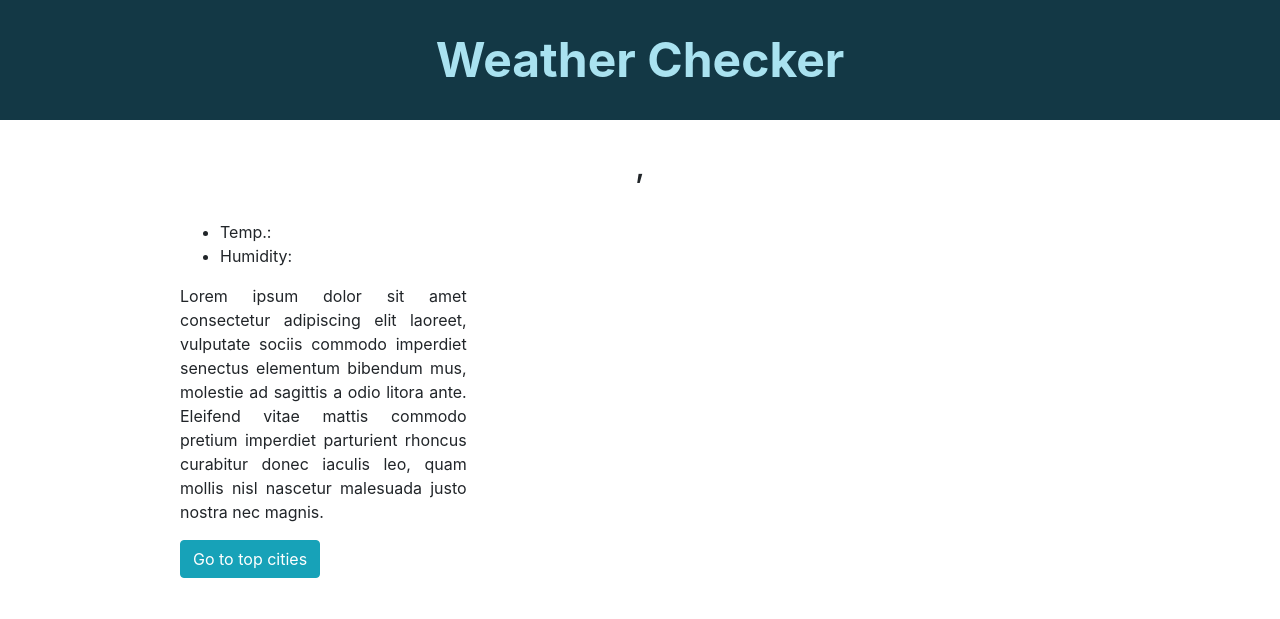
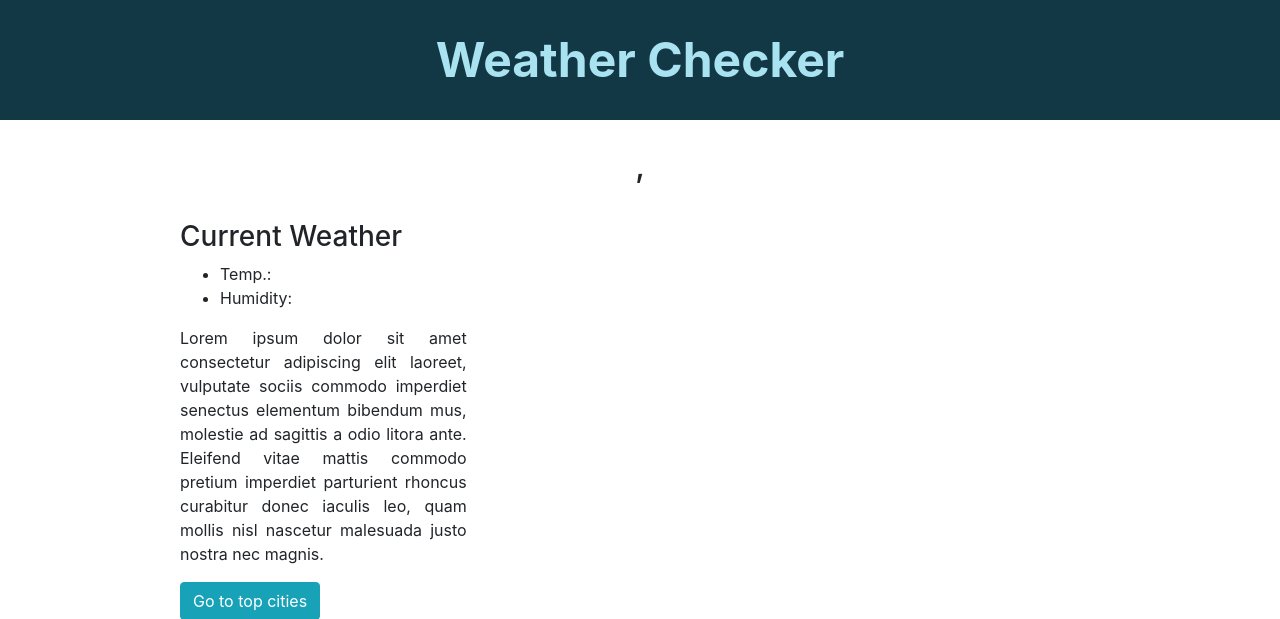
Before and after one commit to juliandresval/weather-checker, a Symfony app: template templates/weatherchecker/checkweather.html.twig in a window 1280 px wide. Shown: the top 619 px of the page. Run offline with Twig, Linux system fonts and the light colour scheme; the template is opened without the code that fills it, so the values that code supplies are empty; some libraries are stand-ins or nearby versions.

Commit message:
Ultimos ajustes

```diff
--- a/migrations/Version20210622022247.php
+++ b/migrations/Version20210622022247.php
@@ -21,10 +21,7 @@
     {
         // this up() migration is auto-generated, please modify it to your needs
         $this->addSql('CREATE TABLE cities (id INT AUTO_INCREMENT NOT NULL, owm_id INT DEFAULT NULL, zip_code INT DEFAULT NULL, name VARCHAR(127) NOT NULL, findname VARCHAR(127) DEFAULT NULL, state VARCHAR(3) DEFAULT NULL, country VARCHAR(3) NOT NULL, lat NUMERIC(10, 7) DEFAULT NULL, lon NUMERIC(10, 7) DEFAULT NULL, PRIMARY KEY(id)) DEFAULT CHARACTER SET utf8mb4 COLLATE `utf8mb4_unicode_ci` ENGINE = InnoDB');
-        $this->addSql('CREATE TABLE ciudades (id INT AUTO_INCREMENT NOT NULL, owm_id INT DEFAULT NULL, zip_code INT DEFAULT NULL, name VARCHAR(127) NOT NULL, findname VARCHAR(127) DEFAULT NULL, state VARCHAR(3) DEFAULT NULL, country VARCHAR(3) NOT NULL, lat NUMERIC(10, 7) DEFAULT NULL, lon NUMERIC(10, 7) DEFAULT NULL, PRIMARY KEY(id)) DEFAULT CHARACTER SET utf8mb4 COLLATE `utf8mb4_unicode_ci` ENGINE = InnoDB');
-        $this->addSql('CREATE TABLE historial (id INT AUTO_INCREMENT NOT NULL, city_id INT DEFAULT NULL, date DATE DEFAULT NULL, temp DOUBLE PRECISION DEFAULT NULL, hum DOUBLE PRECISION DEFAULT NULL, INDEX historial_ciudades_id_fk (city_id), PRIMARY KEY(id)) DEFAULT CHARACTER SET utf8mb4 COLLATE `utf8mb4_unicode_ci` ENGINE = InnoDB');
         $this->addSql('CREATE TABLE history (id INT AUTO_INCREMENT NOT NULL, city_id INT DEFAULT NULL, date DATE DEFAULT NULL, temp DOUBLE PRECISION DEFAULT NULL, hum DOUBLE PRECISION DEFAULT NULL, INDEX history_cities_id_fk (city_id), PRIMARY KEY(id)) DEFAULT CHARACTER SET utf8mb4 COLLATE `utf8mb4_unicode_ci` ENGINE = InnoDB');
-        $this->addSql('ALTER TABLE historial ADD CONSTRAINT FK_269506528BAC62AF FOREIGN KEY (city_id) REFERENCES ciudades (id)');
         $this->addSql('ALTER TABLE history ADD CONSTRAINT FK_27BA704B8BAC62AF FOREIGN KEY (city_id) REFERENCES cities (id)');
     }
 
@@ -32,10 +29,7 @@
     {
         // this down() migration is auto-generated, please modify it to your needs
         $this->addSql('ALTER TABLE history DROP FOREIGN KEY FK_27BA704B8BAC62AF');
-        $this->addSql('ALTER TABLE historial DROP FOREIGN KEY FK_269506528BAC62AF');
         $this->addSql('DROP TABLE cities');
-        $this->addSql('DROP TABLE ciudades');
-        $this->addSql('DROP TABLE historial');
         $this->addSql('DROP TABLE history');
     }
 }
--- a/templates/weatherchecker/checkweather.html.twig
+++ b/templates/weatherchecker/checkweather.html.twig
@@ -1,6 +1,6 @@
 {% extends 'base.html.twig' %}
 
-{% block title %}Hello WeathercheckerController!{% endblock %}
+{% block title %} {{ city.name }} Weather{% endblock %}
 
 {% block body %}
     <div class="row">
@@ -12,6 +12,7 @@
     </div>
     <div class="row">
         <div class="col-sm-4">
+            <h3>Current Weather</h3>
             <ul class="card-text weather-card" id="{{city.owmId}}" data-id="{{ city.owmId }}" data-lon="{{ city.lon }}" data-lat="{{ city.lat }}">
                 <li id="temp">Temp.: </li>
                 <li id="humidity">Humidity: </li>
@@ -38,8 +39,8 @@
                         {% for row in history %}
                             <tr>
                                 <td>{{ row.date.format('Y-m-d') }}</td>
-                                <td>{{ row.temp }}</td>
-                                <td>{{ row.hum }}</td>
+                                <td>{{ row.temp }}ºC</td>
+                                <td>{{ row.hum }}%</td>
                             </tr>
                         {% endfor %}
                     </table>
--- a/templates/weatherchecker/index.html.twig
+++ b/templates/weatherchecker/index.html.twig
@@ -1,6 +1,6 @@
 {% extends 'base.html.twig' %}
 
-{% block title %}Hello WeathercheckerController!{% endblock %}
+{% block title %}Weather Checker{% endblock %}
 
 {% block body %}
 <div class="row">
@@ -17,7 +17,7 @@
                 <h5 class="card-header">{{ city.name }}, {{ city.country }}</h5>
                 <div class="card-body">
                     <iframe id="{{ city.owmId }}" width="100%" height="300" frameborder="0" style="border:0; width: 100%" src="{{ city.src }}" ></iframe>
-                    <p class="card-text weather-card" id="{{city.owmId}}" data-id="{{ city.owmId }}" data-lon="{{ city.lon }}" data-lat="{{ city.lat }}">Temp.: <span id="temp"></span>ºC / Humidity: <span id="humidity"></span>%</p>
+                    <p class="card-text weather-card" id="{{city.owmId}}" data-id="{{ city.owmId }}" data-lon="{{ city.lon }}" data-lat="{{ city.lat }}">Temp.: <span id="temp"></span> / Humidity: <span id="humidity"></span></p>
                     <a href="/check-weather/{{ city.owmId }}" class="btn btn-primary">See more...</a>
                 </div>
             </div><br>
```
Also changed, not shown: public/assets/js/weatherchecker.js.
